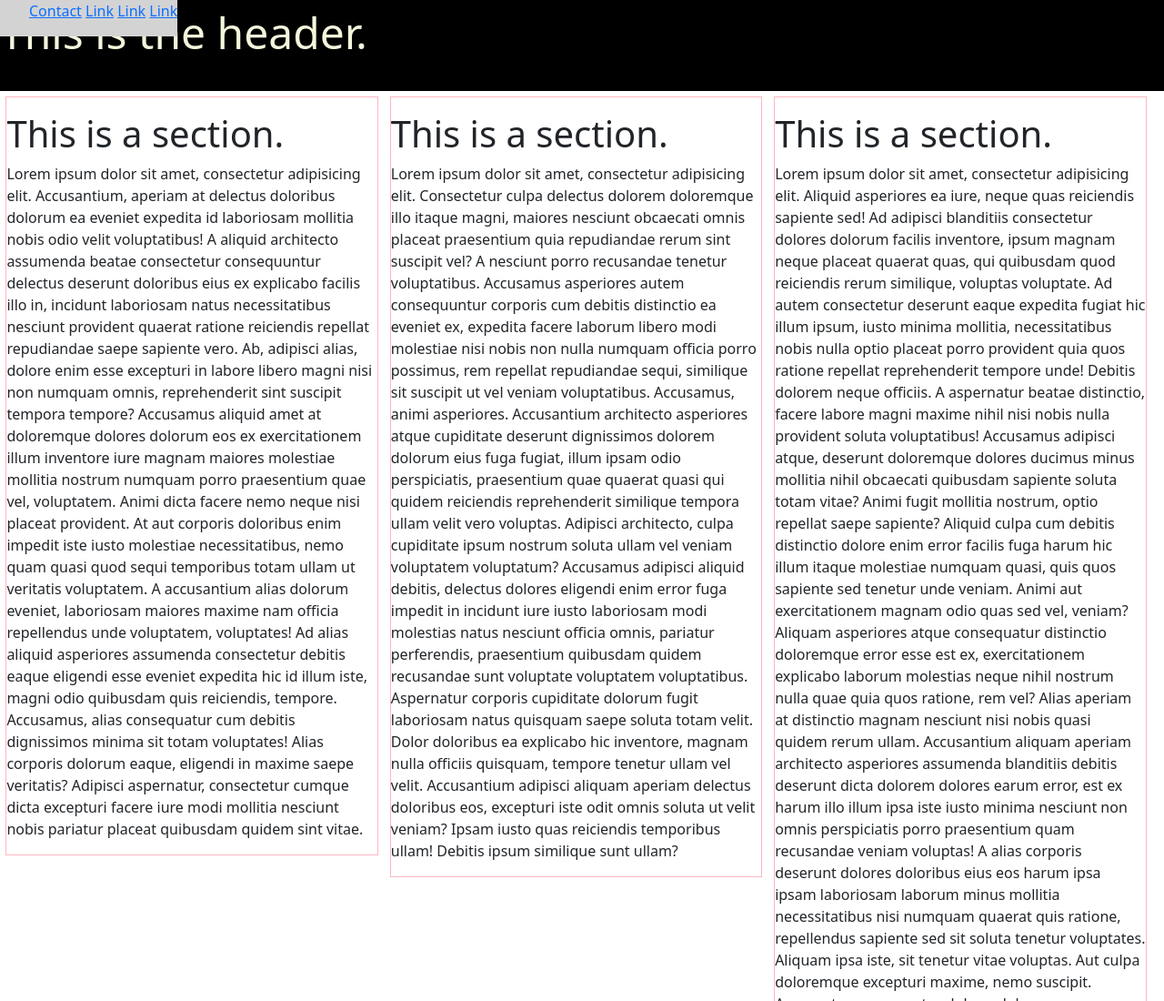
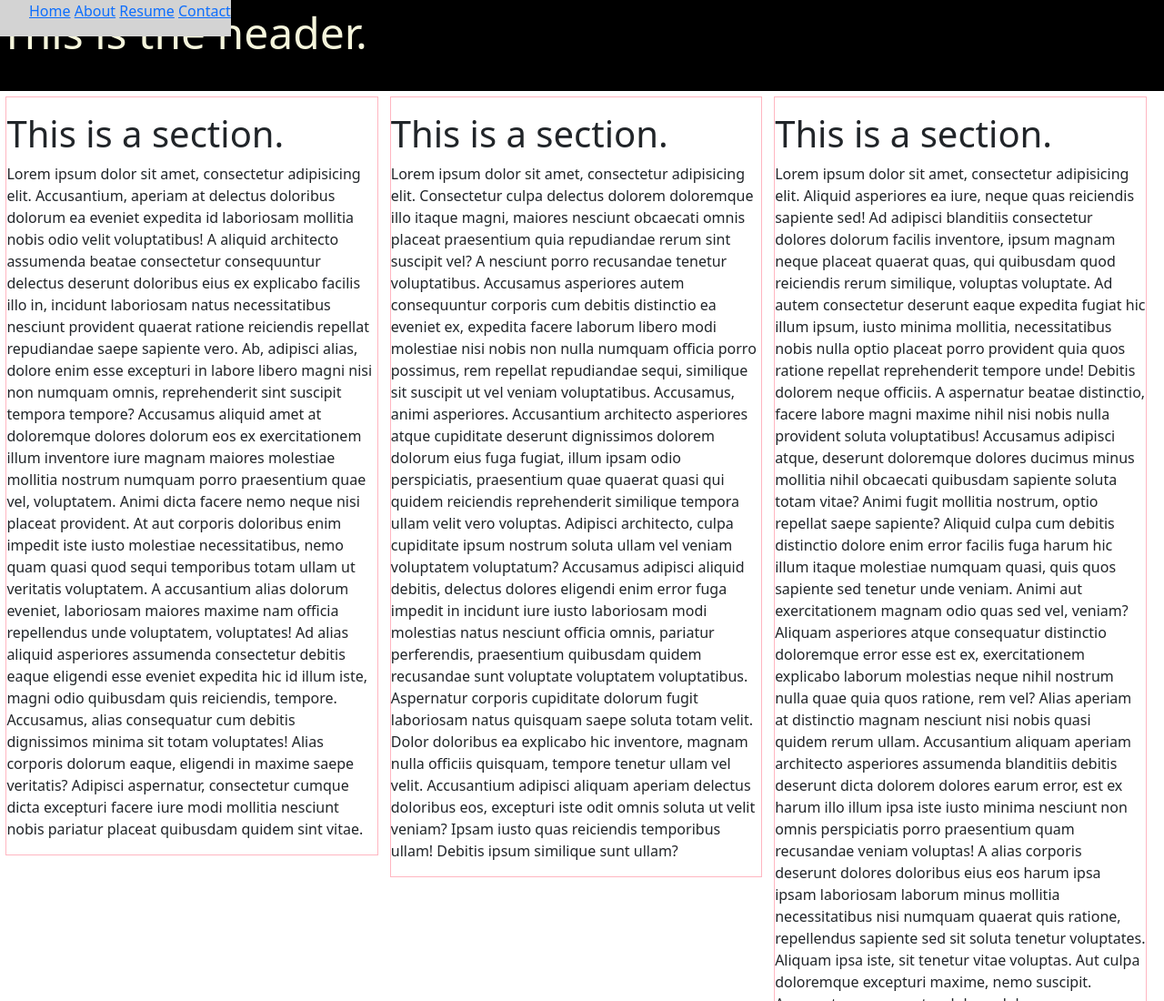
Before and after one commit to joanna-foss/joanna.github.io, a plain HTML site: page index.html in a window 1280 px wide. Shown: the top 1100 px of the page at 91% size. Drawn offline with nearby package versions, Linux system fonts and the light colour scheme.

Commit message:
in-prog: testing

```diff
--- a/index.html
+++ b/index.html
@@ -10,10 +10,10 @@
 	<header>
 		<nav>
 			<ul>
+				<li><a href="joanna.github.io/">Home</a></li>
+				<li><a href="joanna.github.io/about.html">About</a></li>
+				<li><a href="joanna.github.io/resume.html">Resume</a></li>
 				<li><a href="joanna.github.io/contact.html">Contact</a></li>
-				<li><a href="">Link</a></li>
-				<li><a href="">Link</a></li>
-				<li><a href="">Link</a></li>
 			</ul>
 		</nav>
 		<div class="header">This is the header.</div>
```
